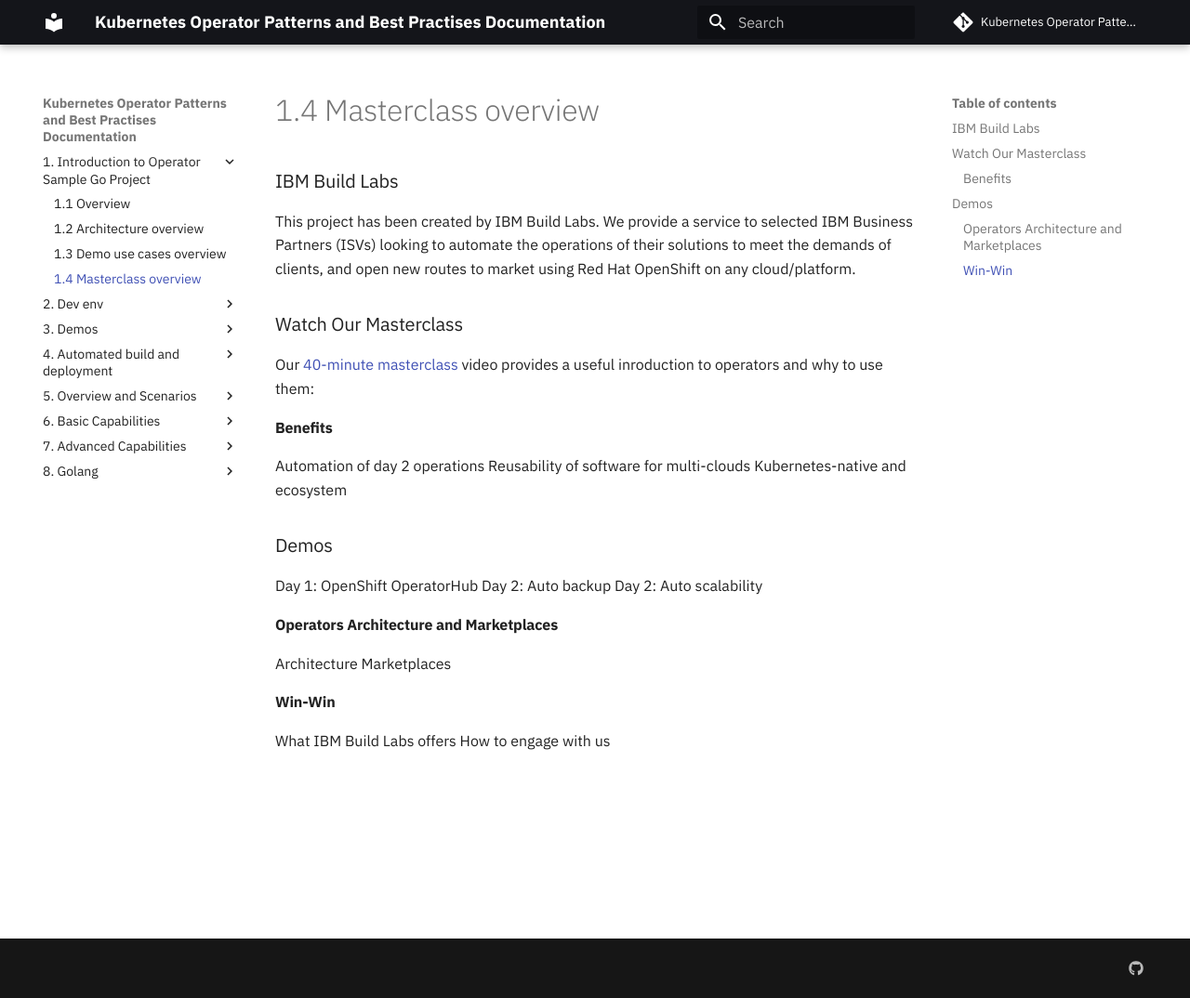
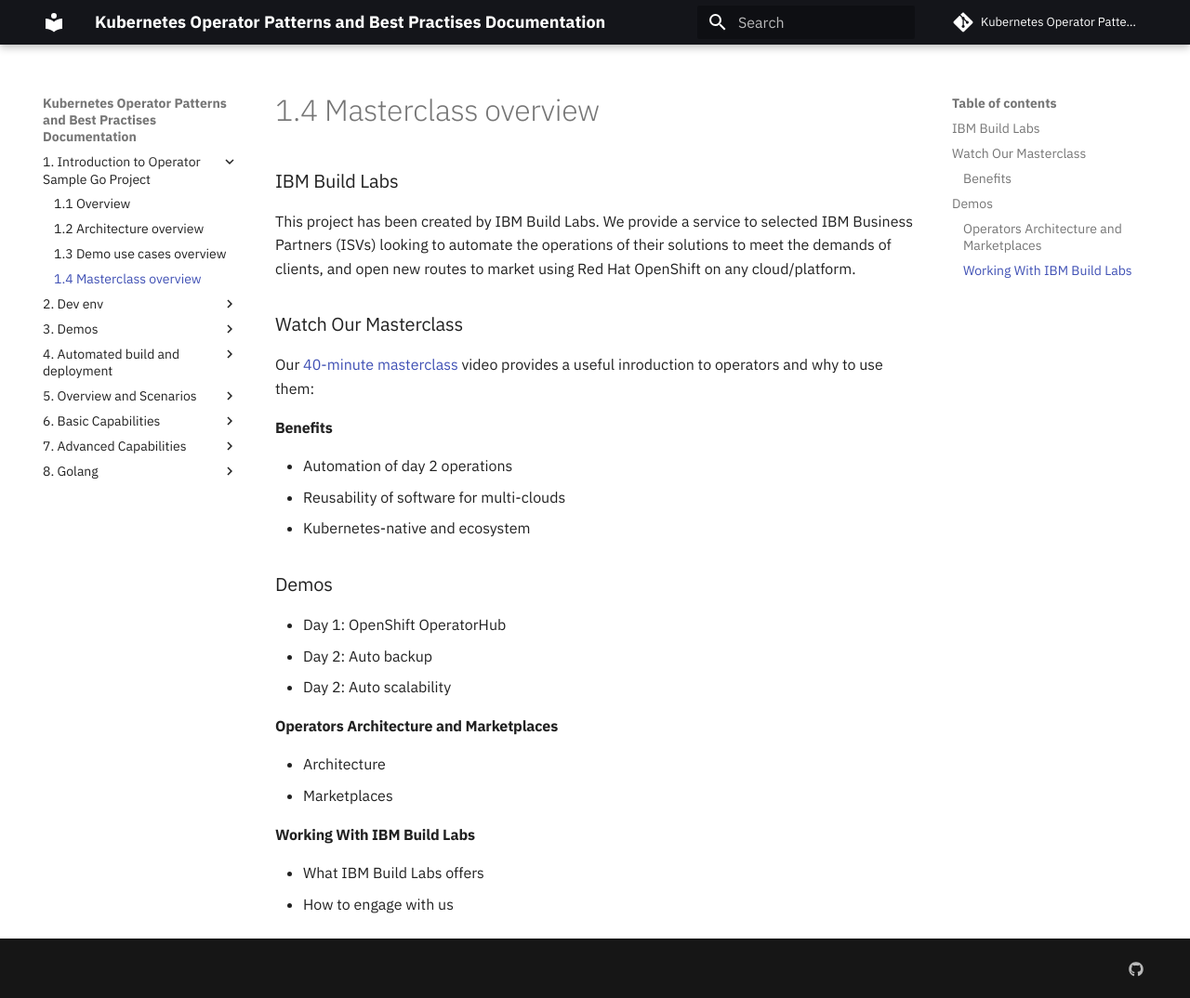
Before and after one commit to IBM/operator-sample-go-documentation, an MkDocs documentation site: the page built from documentation/masterclass.md, in a window 1280 px wide and 1074 px high. Shown: the whole window at 93% size. Built offline with MkDocs 1.6.1 and Material for MkDocs 9.7.7, drawn with Linux system fonts in a browser that asks for light colours; comment, search, counter and statistics services are not loaded.

Commit message:
doc-updates3

```diff
--- a/documentation/masterclass.md
+++ b/documentation/masterclass.md
@@ -9,19 +9,19 @@ This project has been created by IBM Build Labs.  We provide a service to select
 Our [40-minute masterclass](https://www.youtube.com/watch?v=D6njEyXPieg) video provides a useful inroduction to operators and why to use them:
 
 ####Benefits
-Automation of day 2 operations
-Reusability of software for multi-clouds
-Kubernetes-native and ecosystem
+* Automation of day 2 operations
+* Reusability of software for multi-clouds
+* Kubernetes-native and ecosystem
 
 ###Demos
-Day 1: OpenShift OperatorHub
-Day 2: Auto backup
-Day 2: Auto scalability
+* Day 1: OpenShift OperatorHub
+* Day 2: Auto backup
+* Day 2: Auto scalability
 
 ####Operators Architecture and Marketplaces
-Architecture
-Marketplaces
+* Architecture
+* Marketplaces
 
-####Win-Win
-What IBM Build Labs offers
-How to engage with us
+####Working With IBM Build Labs
+* What IBM Build Labs offers
+* How to engage with us
```
